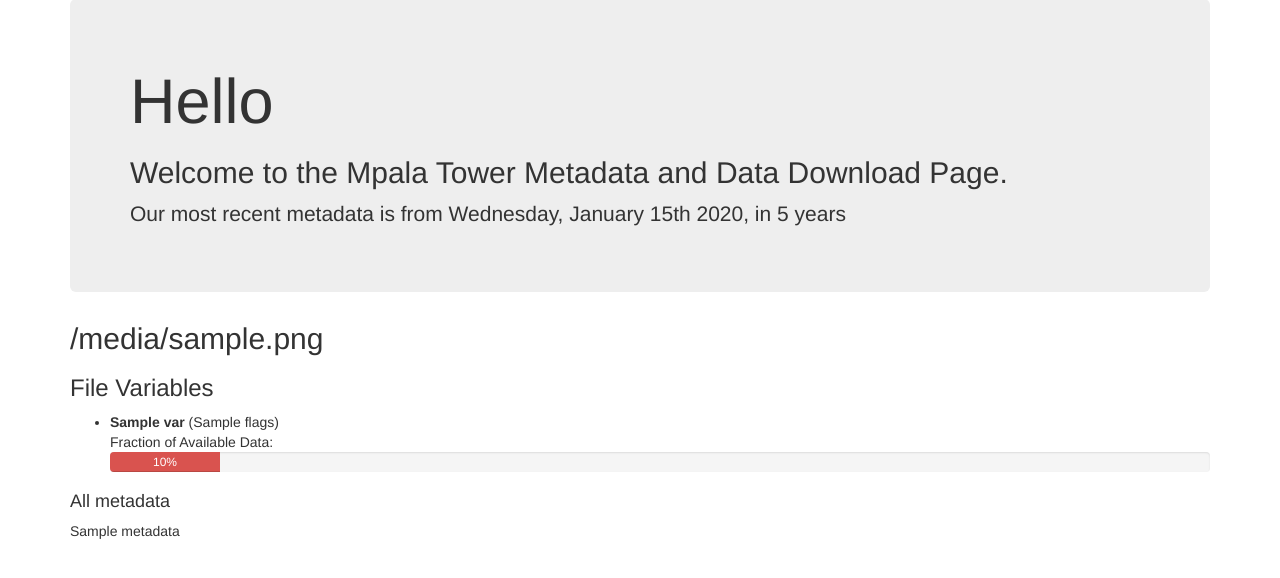
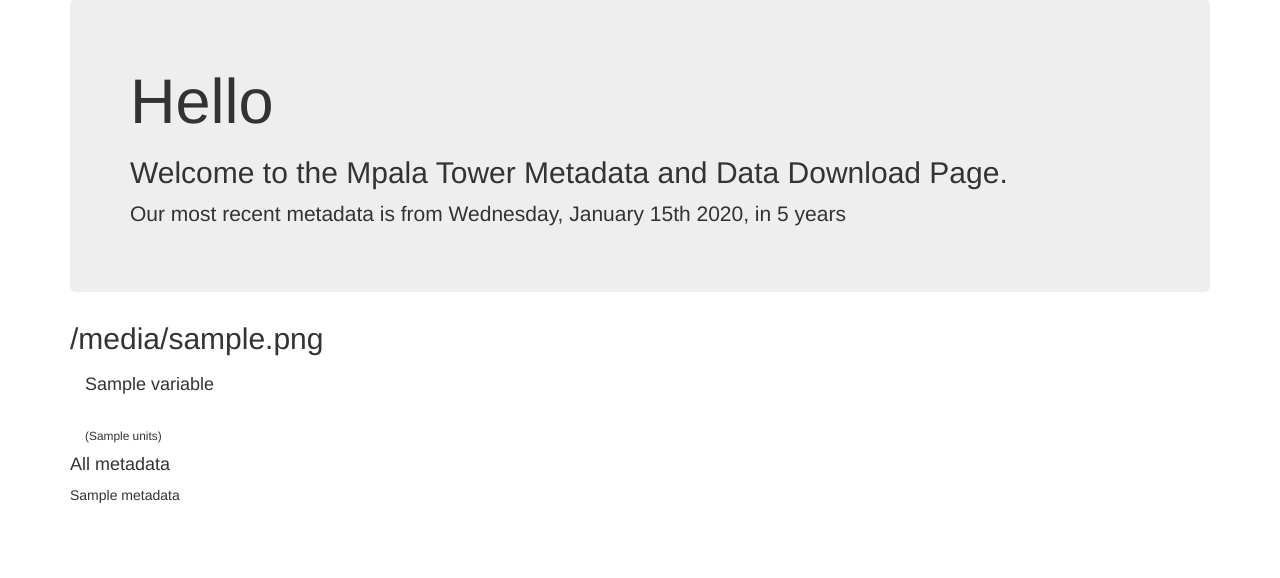
Before and after one commit to kcaylor/tower_metadata, a Flask app: template templates/index.html in a window 1280 px wide. Shown: the part 73-651 px from the top of the page. Run offline with Flask 2, Linux system fonts and the light colour scheme; the template is opened without the code that fills it: most values are stand-ins (such as "Sample title", 1, 10 or a date in 2020); some libraries are stand-ins or nearby versions.

Commit message:
added new templates

```diff
--- a/templates/index.html
+++ b/templates/index.html
@@ -25,29 +25,7 @@
 {% for file in metadata.files %}
 <div class="file">
   <h2>  {{ file.filename }} </h2>
-
-    <div class="variables">
-    <h3>File Variables</h3>
-        <ul>
-        {% for variable in file.variables %}
-        <div class="variable">
-            <li> <strong>{{ variable.var|replace("_", " ") }}</strong>
-            {% if variable.flags is defined %}
-                ({{ variable.flags}})
-            {% endif %}
-            </li>
-            {% if variable.count is defined %}
-            {% set pct = ((variable.count|float/(60*60*24/file.frequency))*100)|int %}
-            <span>Fraction of Available Data:</span>
-            <div class="progress">
-                 <div class="progress-bar progress-bar-{{ label_pct(pct) }}" role="progressbar" data-transitiongoal="{{ pct }}">{{ pct }}
-                </div>
-            </div>
-            {% endif %}
-        </div>
-        {% endfor %}
-        </ul>
-    </div>
+    {% include 'variables_tiled.html' %}
 </div>
 {% endfor %}
 
--- /dev/null
+++ b/templates/variables_tiled.html
@@ -0,0 +1,21 @@
+<div class="container">
+{% for variable in file.variables %}
+    {%if loop.index0%4 == 0 %}
+        {%if loop.index0==0 %}
+           <div class="row">
+        {% else %}
+            </div><div class="row">
+        {% endif %}
+    {% endif %}
+    <div class="col-sm-3">
+        <h4>{{ variable.name }}</h4>
+        <br>
+        <small>
+            ({{ variable.units }})
+        </small>
+    </div>
+    {%if loop.last == True %}
+        </div>
+    {% endif %}
+{% endfor %}
+</div>
```
Also changed, not shown: models/metadata.py (+6 -5 lines), templates/file.html (added).
